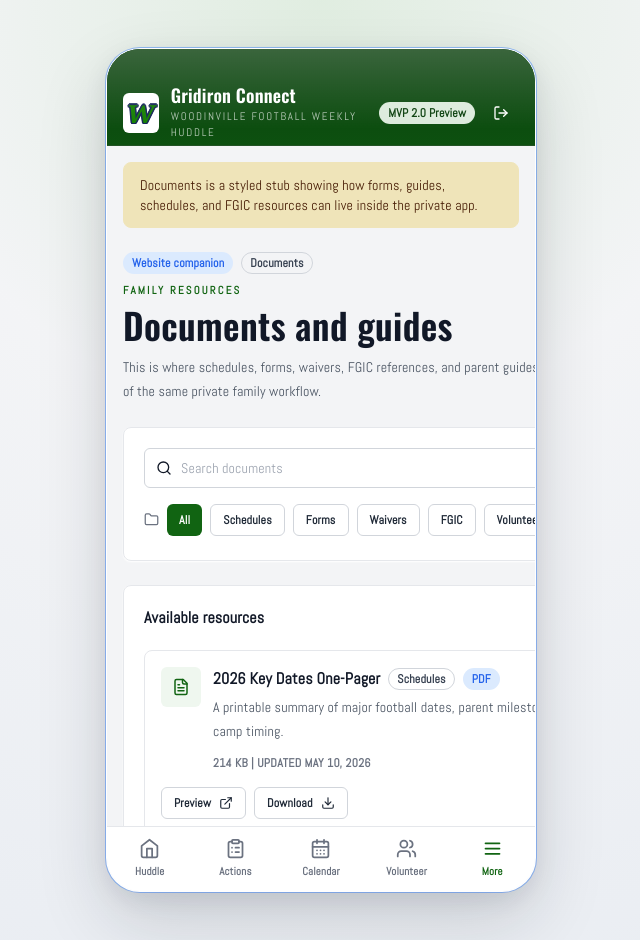
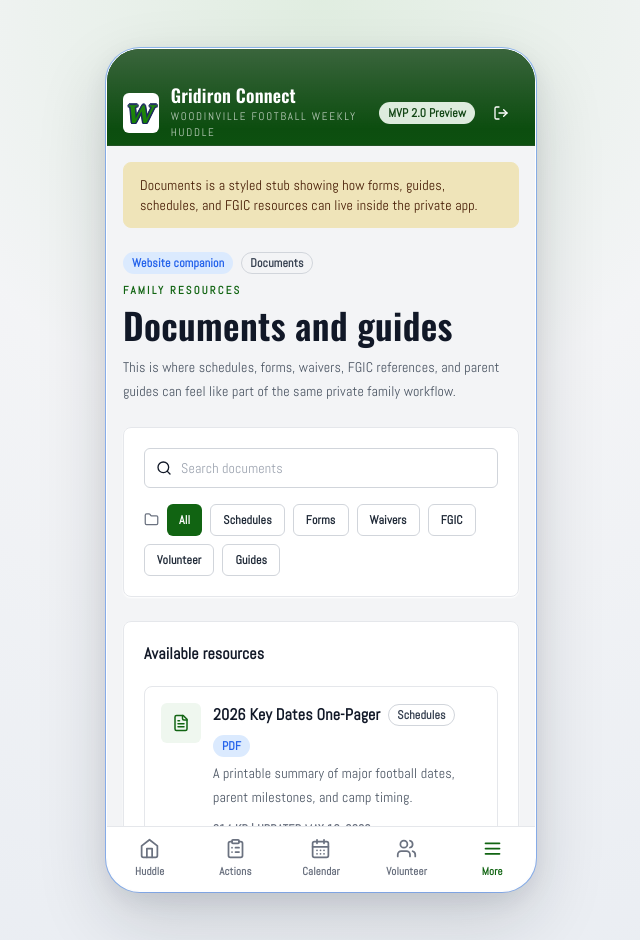
Before and after one commit to Slaybol/Woodinville-Sports, a Next.js app in the folder apps/web/: page /documents in a window 1280 px wide. Shown: the whole page, without its empty margins (319-959 px from the left). Built offline with nearby package versions, Linux system fonts and the light colour scheme; no server answers; a web font is replaced by a local one.

Commit message:
Wrap document filters and actions in frame

```diff
--- a/apps/web/src/app/documents/page.tsx
+++ b/apps/web/src/app/documents/page.tsx
@@ -138,8 +138,8 @@ export default function DocumentsPage() {
                 />
               </div>
 
-              <div className="flex items-center gap-2 overflow-x-auto pb-1">
-                <Folder size={15} className="shrink-0 text-ink-500" />
+              <div className="flex flex-wrap items-center gap-2">
+                <Folder size={15} className="text-ink-500" />
                 <Button size="sm" variant={activeCategory === 'all' ? 'default' : 'outline'} onClick={() => setActiveCategory('all')}>
                   All
                 </Button>
@@ -180,7 +180,7 @@ export default function DocumentsPage() {
                       </p>
                     </div>
                   </div>
-                  <div className="mt-4 flex gap-2">
+                  <div className="mt-4 flex flex-wrap gap-2">
                     <Button variant="outline" size="sm">
                       Preview
                       <ExternalLink size={14} className="ml-2" />
```
